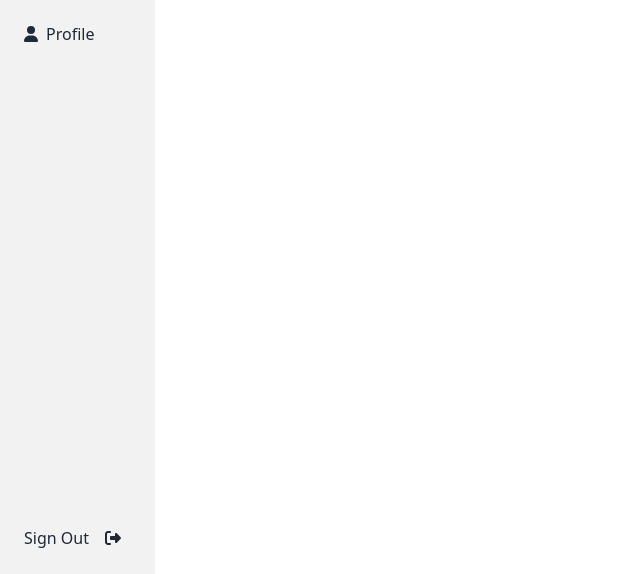
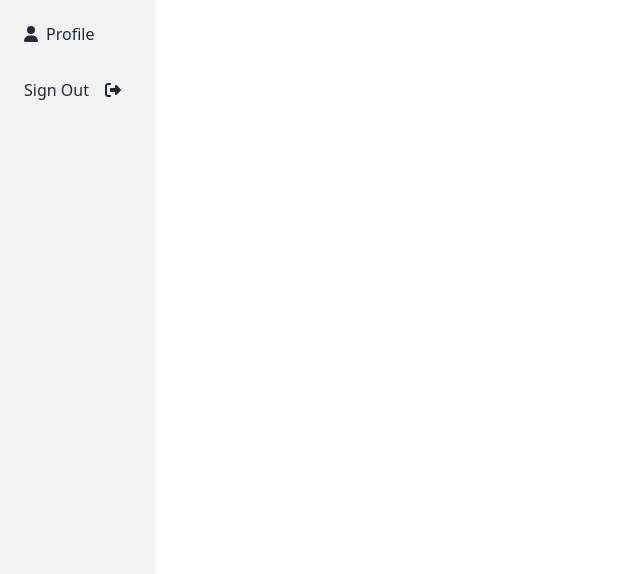
Before and after one commit to nagaokakid/mantis-2.0, a React (Vite) app: page /home in a window 1280 px wide. Shown: the part 226-800 px from the top of the page, without its empty margins (0-640 px from the left). Built offline with nearby package versions, Linux system fonts and the light colour scheme.

Commit message:
added top nav-bar and fixed positioning for home contents

```diff
--- a/src/features/home/HomeContent.tsx
+++ b/src/features/home/HomeContent.tsx
@@ -1,20 +1,28 @@
 import {MenuItemContext} from '../../contexts/MenuItemContext';
 import HomeMenu from './HomeMenu';
 import {useState, useContext} from 'react';
-import Dashboard from './Dashboard';
+import Dashboard from '../dashboard/Dashboard';
+import NavBar from '../navbar/NavBar';
 
 
 const HomeContent: React.FC = () => {
   const [selectedItem, setSelectedItem] = useState("Dashboard");
 
   return (
-    <div className="flex max-w-screen overflow-x-hidden">
-    <MenuItemContext.Provider value={{selectedItem, setSelectedItem}}>
-      <HomeMenu></HomeMenu>
-      <div className="mx-4 my-2">
-      {selectedItem === "Dashboard" && <Dashboard/>}
-      {selectedItem === "Projects"}
-      </div>
+    <div className="flex flex-col sticky h-screen">
+      <MenuItemContext.Provider value={{selectedItem, setSelectedItem}}>
+
+        <NavBar></NavBar>
+
+        <div className="flex flex-grow">
+          <HomeMenu></HomeMenu>
+          <div className="flex-1 my-4 mx-4">
+            {selectedItem === "Dashboard" && <Dashboard/>}
+            {selectedItem === "Projects"}
+          </div>
+
+        </div>
+
     </MenuItemContext.Provider>
     </div>
   )
--- a/src/features/home/HomeMenu.tsx
+++ b/src/features/home/HomeMenu.tsx
@@ -26,8 +26,8 @@ const HomeMenu = () => {
 
   return (
 
-    <div className="flex flex-col justify-between min-w-fit h-screen">
-      <ul className="menu-vertical bg-base-200 px-4 pt-4 space-y-4 flex flex-col flex-grow text-md">
+    <div className="flex flex-grow flex-col max-w-fit">
+      <ul className="menu-vertical flex-grow bg-base-200 px-4 pt-4 space-y-4 text-md">
         <li className={`flex hover:cursor-pointer ${getSelectedIcon("Dashboard")}`} onClick={() => handleIconClick("Dashboard")}>
           <div className="space-x-2 px-2 py-2">
             <FontAwesomeIcon icon={dashboardIcon} />
@@ -58,15 +58,14 @@ const HomeMenu = () => {
             <a>Profile</a>
           </div>
         </li>
-      </ul>
-      <ul className="menu-vertical bg-base-200 px-4 pt-4 space-y-4 flex flex-col flex-grow text-md">
-        <li className={`flex mt-auto my-4 hover:cursor-pointer ${getSelectedIcon("Logout")}`} onClick={() => handleIconClick("Logout")}>
+        <li className={`flex hover:cursor-pointer ${getSelectedIcon("Logout")}`} onClick={() => handleIconClick("Logout")}>
         <div className="space-x-2 px-2 py-2">
             <a className="mr-2">Sign Out</a>
             <FontAwesomeIcon icon={signoutIcon}/>
           </div>
           </li>
       </ul>
+
     </div>
   )
 }
--- /dev/null
+++ b/src/features/home/HomeNavBar.tsx
@@ -0,0 +1,23 @@
+import LogoImage from "../../assets/mantis_logo.png"
+
+const NavBar = () => {
+
+  return (
+    <div>
+
+    <div className="navbar flex bg-green-600 w-full items-center justify-between h-fit">
+      <div className="flex justify-start">
+        <img src={LogoImage} className="w-10 h-auto" alt="Mantis Logo" />
+        <a className="text-3xl text-white font-mono font-thin ml-2">MANTIS</a>
+      </div>
+
+        <div className="form-control">
+          <input type="text" placeholder="Search" className="input input-bordered w-24 md:w-auto" />
+        </div>
+    </div>
+
+    </div>
+  )
+}
+
+export default NavBar
--- a/src/features/navbar/Drawer.tsx
+++ /dev/null
@@ -1,23 +0,0 @@
-import React from 'react'
-
-const Drawer = () => {
-  return (
-<div className="drawer">
-  <input id="my-drawer" type="checkbox" className="drawer-toggle" />
-  <div className="drawer-content">
-    {/* Page content here */}
-  </div>
-  <div className="drawer-side">
-    <label htmlFor="my-drawer" aria-label="close sidebar" className="drawer-overlay"></label>
-    <ul className="menu p-4 w-80 min-h-full bg-base-200 text-base-content">
-      {/* Sidebar content here */}
-      <li><a>Sidebar Item 1</a></li>
-      <li><a>Sidebar Item 2</a></li>
-
-    </ul>
-  </div>
-</div>
-  )
-}
-
-export default Drawer;
--- a/src/features/navbar/NavBar.tsx
+++ /dev/null
@@ -1,65 +0,0 @@
-import LogoImage from "../../assets/mantis_logo.png"
-import Drawer from "./Drawer"
-import {useState} from "react"
-
-const NavBar = () => {
-  const [isDrawerOpen, setDrawer] = useState(false);
-
-  const toggleDrawer = () => {
-    setDrawer(!isDrawerOpen);
-    console.log(isDrawerOpen);
-  }
-
-  return (
-    <div>
-
-<div className="navbar py-5 mb-2 text-3xl shadow-lg bg-green-700 text-white">
-  <div className="flex-none lg:flex">
-    <button className="btn btn-square btn-ghost">
-    <label htmlFor="my-drawer" className="drawer-button">
-      <svg xmlns="http://www.w3.org/2000/svg" fill="none" viewBox="0 0 24 24" className="cursor-pointer inline-block w-10 h-10 stroke-current">
-        <path stroke-linecap="round" stroke-linejoin="round" stroke-width="2" d="M4 6h16M4 12h16M4 18h16"></path>
-      </svg>
-    </label>
-    </button>
-    <Drawer/>
-  </div>
-  <div className="flex-1 px-2 mx-2 lg:flex">
-    <img src={LogoImage} alt="logo" className="w-10 h-10 mx-2"></img>
-    <span className="font-mono font-thin">MANTIS
-    </span>
-  </div>
-  <div className="flex-1 lg:flex-none mx-2">
-    <div className="form-control">
-      <input type="text" placeholder="Search" className="input text-black text-2xl"/>
-    </div>
-  </div>
-  <div className="flex-none mx-2">
-    <button className="btn btn-square btn-ghost">
-      <svg xmlns="http://www.w3.org/2000/svg" fill="none" viewBox="0 0 24 24" className="inline-block w-8 h-8 stroke-current">
-        <path stroke-linecap="round" stroke-linejoin="round" stroke-width="2" d="M21 21l-6-6m2-5a7 7 0 11-14 0 7 7 0 0114 0z"></path>
-      </svg>
-    </button>
-  </div>
-  <div className="flex-none mx-2">
-    <button className="btn btn-square btn-ghost">
-      <svg xmlns="http://www.w3.org/2000/svg" fill="none" viewBox="0 0 24 24" className="inline-block w-8 h-8 stroke-current">
-        <path stroke-linecap="round" stroke-linejoin="round" stroke-width="2" d="M15 17h5l-1.405-1.405A2.032 2.032 0 0118 14.158V11a6.002 6.002 0 00-4-5.659V5a2 2 0 10-4 0v.341C7.67 6.165 6 8.388 6 11v3.159c0 .538-.214 1.055-.595 1.436L4 17h5m6 0v1a3 3 0 11-6 0v-1m6 0H9"></path>
-      </svg>
-    </button>
-  </div>
-  <div className="flex-none mx-2">
-    <div className="avatar">
-      <div className="rounded-full w-10 h-10 m-1">
-        <img src="https://i.pravatar.cc/500?img=32"/>
-      </div>
-    </div>
-  </div>
-</div>
-
-</div>
-
-  )
-}
-
-export default NavBar
```
Also changed, not shown: src/features/dashboard/Dashboard.tsx (renamed from src/features/home/Dashboard.tsx), src/features/navbar/Icons.tsx (deleted).
